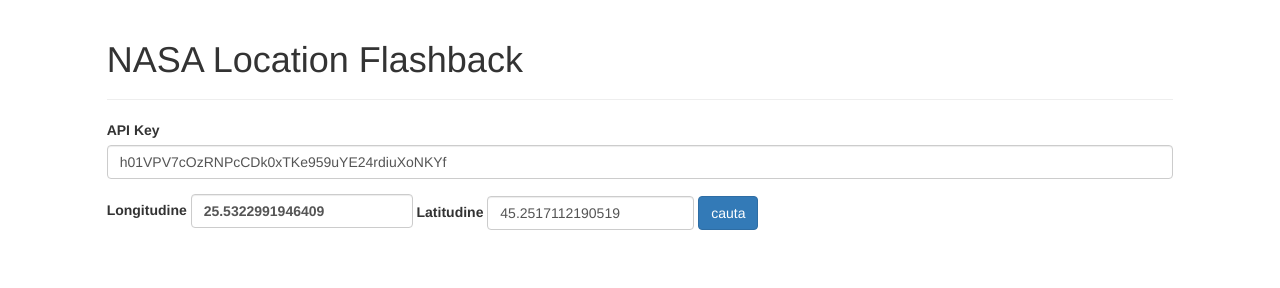
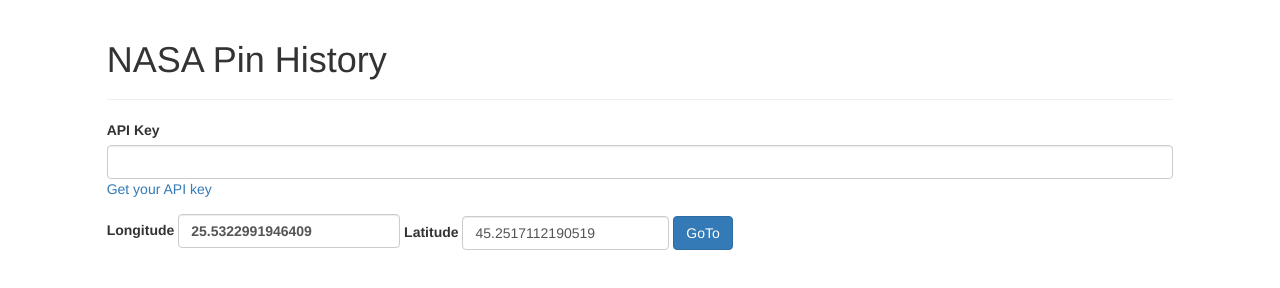
Before and after one commit to CriPstian/pin-history, a website: page index.html in a window 1280 px wide. Drawn offline with Linux system fonts and the light colour scheme.

Commit message:
package json

```diff
--- a/index.html
+++ b/index.html
@@ -2,7 +2,7 @@
 <head>
   <meta name="viewport" content="width=device-width, initial-scale=1, maximum-scale=1">
   <meta charset="UTF-8"/>
-  <title>NASA Image</title>
+  <title>NASA Pin History</title>
   <link rel='stylesheet' href='bootstrap-3.3.7/css/bootstrap.css' />
   <link rel='stylesheet' href='cripstian.css' />
   <script type='text/javascript' src='jquery-3.1.1.js'></script>
@@ -13,24 +13,25 @@
   <div class='container col-xs-10 col-xs-push-1'>
     <div class='row'>
       <div class='page-header'>
-        <h1>NASA Location Flashback</h1>
+        <h1>NASA Pin History</h1>
       </div>
     </div>
     <div class='row'>
       <div class='form-group'>
         <label for='apiKey'>API Key</label>
-        <input type='text' class='form-control' id='apiKey' value='h01VPV7cOzRNPcCDk0xTKe959uYE24rdiuXoNKYf' />
+        <input type='text' class='form-control' id='apiKey'/>
+        <a href='https://api.nasa.gov/index.html#apply-for-an-api-key' target='_blank'>Get your API key</a>
       </div>
       <form class='form-inline'>
         <div class='form-group'>
-          <label for='lon'>Longitudine</lable>
+          <label for='lon'>Longitude</lable>
           <input type='text' class='form-control' id='lon' value='25.5322991946409' />
         </div>
         <div class='form-group'>
-          <label for='lat'>Latitudine</label>
+          <label for='lat'>Latitude</label>
           <input type='text' class='form-control' id='lat' value='45.2517112190519' />
         </div>
-        <button type='button' class='btn btn-primary' onclick='findLocation()'>cauta</button>
+        <button type='button' class='btn btn-primary' onclick='findLocation()'>GoTo</button>
       </form>
     </div>
     <div class='row hidden' id='progress-bar'>
```
Also changed, not shown: package.json (+10 -2 lines), index.js (renamed from server.js).
